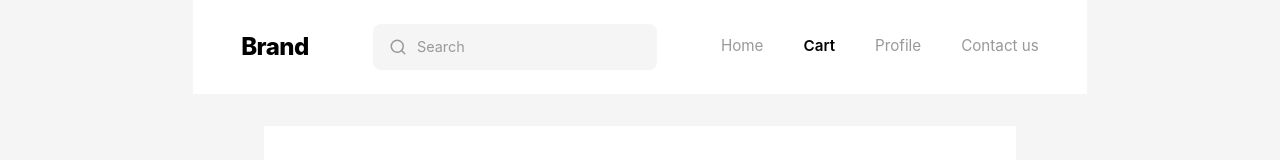
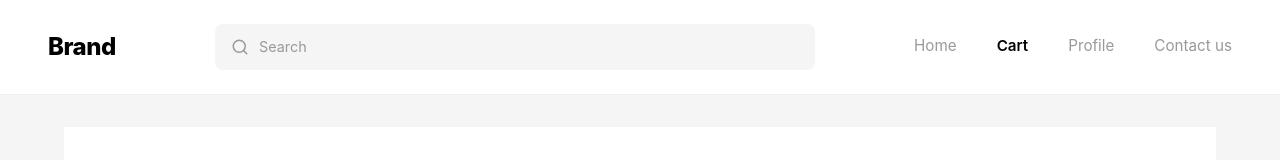
Before and after one commit to mbagusdiass/BeeConnect-Website, a React app: page / in a window 1280 px wide. Shown: the top 160 px of the page. Built offline with nearby package versions, Linux system fonts and the light colour scheme; the HTML template or start-up script is replaced by a standard one.

Commit message:
feat: Implement shopping cart, shipping details, and checkout pages with new UI components and global styles.

```diff
--- a/src/App.css
+++ b/src/App.css
@@ -3,6 +3,12 @@
   margin: 0;
   padding: 0;
   box-sizing: border-box;
+}
+
+html, body {
+  width: 100%;
+  min-width: 100%;
+  overflow-x: hidden;
 }
 
 body {
@@ -18,28 +24,22 @@ body {
   flex: 1;
   display: flex;
   flex-direction: column;
+  width: 100%;
 }
 
-/* Halaman menggunakan flex column */
-.shopping-cart-page,
-.shipping-details-page,
-.checkout-page {
+.page {
   display: flex;
   flex-direction: column;
   flex: 1;
   min-height: 100vh;
+  width: 100%;
 }
 
+/* Main Content - Consistent styling for all pages */
 .main-content {
   flex: 1;
   width: 100%;
-  max-width: 800px;
+  max-width: 1200px;
   margin: 0 auto;
   padding: 2rem 1.5rem;
 }
-
-.checkout-page .main-content {
-  max-width: 800px;
-  margin: 2rem auto;
-  padding: 0 1.5rem;
-}
--- a/src/components/ui/Checkout/Checkout.jsx
+++ b/src/components/ui/Checkout/Checkout.jsx
@@ -3,9 +3,8 @@ import styled from "styled-components";
 import { Plus, Pencil, Trash2 } from "lucide-react";
 
 const Container = styled.div`
-  max-width: 900px;
-  margin: 0 auto;
-  padding: 3rem 1rem;
+  width: 100%;
+  padding: 2rem 0;
   font-family:
     -apple-system, BlinkMacSystemFont, "Segoe UI", Roboto, Oxygen, Ubuntu,
     Cantarell, "Open Sans", "Helvetica Neue", sans-serif;
--- a/src/components/ui/Shipping-Details/ShippingDetails.jsx
+++ b/src/components/ui/Shipping-Details/ShippingDetails.jsx
@@ -7,8 +7,6 @@ const LayoutWrapper = styled.div`
   flex-direction: column;
   gap: 2rem;
   width: 100%;
-  max-width: 1200px;
-  margin: 0 auto;
   font-family:
     -apple-system, BlinkMacSystemFont, "Segoe UI", Roboto, Helvetica, Arial,
     sans-serif;
--- a/src/components/ui/Shopping-Cart/ShoppingCart.jsx
+++ b/src/components/ui/Shopping-Cart/ShoppingCart.jsx
@@ -4,14 +4,13 @@ import CartItem from "./CartItem";
 import OrderSummary from "./OrderSummary";
 
 const PageContainer = styled.div`
-  max-width: 1200px;
+  width: 100%;
   margin: 0 auto;
-  padding: 4rem 2rem;
+  padding: 2rem 1.5rem;
   font-family:
     -apple-system, BlinkMacSystemFont, "Segoe UI", Roboto, Oxygen, Ubuntu,
     Cantarell, "Open Sans", "Helvetica Neue", sans-serif;
   background-color: #fff;
-  min-height: 100vh;
 `;
 
 const PageTitle = styled.h2`
--- a/src/components/ui/Topbar.jsx
+++ b/src/components/ui/Topbar.jsx
@@ -10,6 +10,7 @@ const Container = styled.div`
   align-items: center;
   justify-content: space-between;
   box-sizing: border-box;
+  border-bottom: 1px solid #f0f0f0;
   font-family:
     -apple-system, BlinkMacSystemFont, "Segoe UI", Roboto, Oxygen, Ubuntu,
     Cantarell, "Open Sans", "Helvetica Neue", sans-serif;
--- a/src/pages/CheckoutPage.jsx
+++ b/src/pages/CheckoutPage.jsx
@@ -5,7 +5,7 @@ import Checkout from "../components/ui/Checkout/Checkout";
 
 const CheckoutPage = () => {
   return (
-    <div className="checkout-page">
+    <div className="page">
       <TopBar />
 
       <main className="main-content">
--- a/src/pages/ShippingDetailPage.jsx
+++ b/src/pages/ShippingDetailPage.jsx
@@ -8,7 +8,7 @@ const ShippingDetailsPage = () => {
   const { cartItems, total, checkout } = useCart();
 
   return (
-    <div className="shipping-details-page">
+    <div className="page">
       <TopBar />
 
       <main className="main-content">
--- a/src/pages/ShoppingCartPage.jsx
+++ b/src/pages/ShoppingCartPage.jsx
@@ -8,7 +8,7 @@ const ShoppingCartPage = () => {
   const { cartItems, total, checkout } = useCart();
 
   return (
-    <div className="shopping-cart-page">
+    <div className="page">
       <TopBar />
 
       <main className="main-content">
```
